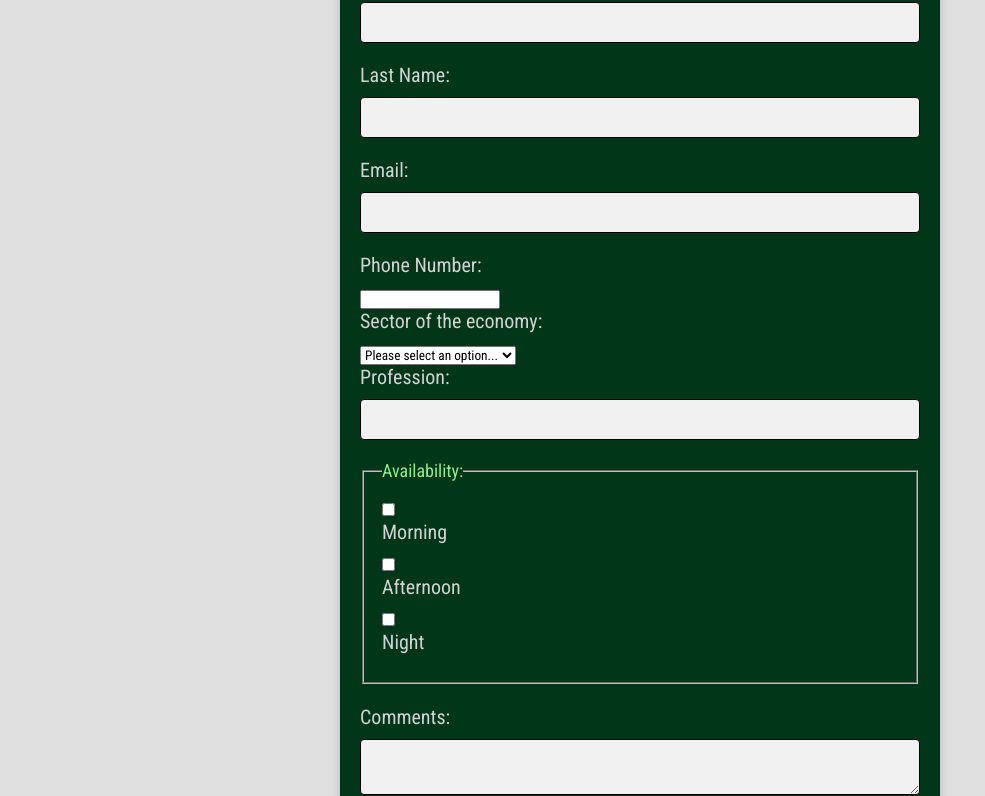
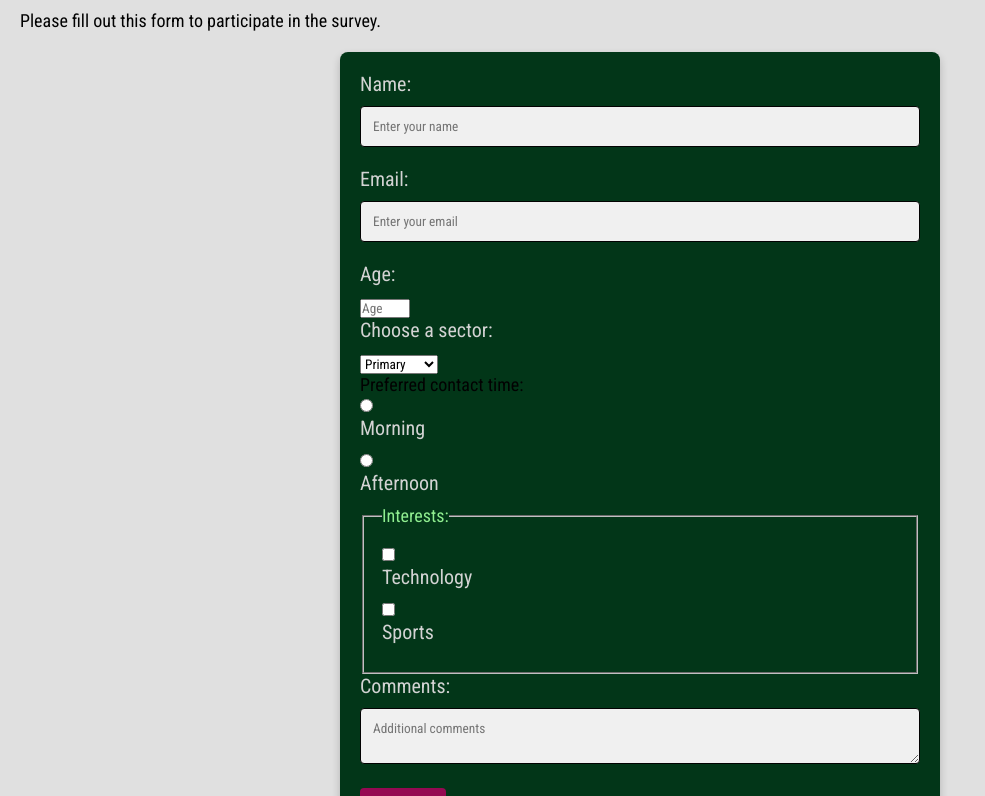
Before and after one commit to sergiov44/html01-profession-survey-form, a plain HTML site: page index.html in a window 1280 px wide. Shown: the part 72-868 px from the top of the page, without its empty margins (0-985 px from the left). Drawn offline with Linux system fonts and the light colour scheme; a web font is replaced by a local one.

Commit message:
code adjusted to meet certificate technical requirements. Project completed

```diff
--- a/index.html
+++ b/index.html
@@ -3,64 +3,48 @@
 <head>
     <meta charset="UTF-8" />
     <meta name="viewport" content="width=device-width, initial-scale=1.0" />
-    <link
-      href="https://fonts.googleapis.com/css2?family=Roboto+Condensed:wght@400;700&family=Amithen&display=swap"
-      rel="stylesheet"
-    />
+    <link href="https://fonts.googleapis.com/css2?family=Roboto+Condensed:wght@400;700&family=Amithen&display=swap" rel="stylesheet" />
     <link rel="stylesheet" href="styles.css" />
     <title>Survey Form</title>
 </head>
 <body>
-    <form>
-      <label for="first-name">First Name:</label>
-      <input type="text" id="first-name" name="first-name" required />
+    <h1 id="title">Profession Survey Form</h1>
+    <p id="description">Please fill out this form to participate in the survey.</p>
+    <br>
+    <form id="survey-form">
+        <label for="name" id="name-label">Name:</label>
+        <input type="text" id="name" name="name" placeholder="Enter your name" required />
 
-      <label for="last-name">Last Name:</label>
-      <input type="text" id="last-name" name="last-name" required />
+        <label for="email" id="email-label">Email:</label>
+        <input type="email" id="email" name="email" placeholder="Enter your email" required />
 
-      <label for="email">Email:</label>
-      <input type="email" id="email" name="email" required />
+        <label for="number" id="number-label">Age:</label>
+        <input type="number" id="number" name="number" placeholder="Age" min="10" max="100" required />
 
-      <label for="phone-number">Phone Number:</label>
-      <input type="number" id="phone-number" name="phone-number" />
-
-      <label for="sector">Sector of the economy:</label>
-      <select id="sector" name="sector">
-        <option value="" disabled selected>Please select an option...</option>
+        <label for="dropdown">Choose a sector:</label>
+        <select id="dropdown" name="sector">
             <option value="primary">Primary</option>
             <option value="secondary">Secondary</option>
-        <option value="tertiary">Tertiary</option>
         </select>
 
-      <br>
-      <label for="profession">Profession:</label>
-      <input type="text" id="profession" name="profession" />
+        <p>Preferred contact time:</p>
+        <input type="radio" id="morning" name="contact-time" value="Morning" />
+        <label for="morning">Morning</label>
+        <input type="radio" id="afternoon" name="contact-time" value="Afternoon" />
+        <label for="afternoon">Afternoon</label>
 
         <fieldset>
-        <legend>Availability:</legend>
-        <input
-          type="checkbox"
-          id="morning"
-          name="availability"
-          value="Morning"
-        />
-        <label for="morning">Morning</label>
-        <input
-          type="checkbox"
-          id="afternoon"
-          name="availability"
-          value="Afternoon"
-        />
-        <label for="afternoon">Afternoon</label>
-        <input type="checkbox" id="night" name="availability" value="Night" />
-        <label for="night">Night</label>
+            <legend>Interests:</legend>
+            <input type="checkbox" id="tech" name="interest" value="Technology" />
+            <label for="tech">Technology</label>
+            <input type="checkbox" id="sports" name="interest" value="Sports" />
+            <label for="sports">Sports</label>
         </fieldset>
 
-      <br>
         <label for="comments">Comments:</label>
-      <textarea id="comments" name="comments"></textarea>
+        <textarea id="comments" name="comments" placeholder="Additional comments"></textarea>
 
-      <button type="submit">Submit</button>
+        <button type="submit" id="submit">Submit</button>
     </form>
 </body>
 </html>
--- a/styles.css
+++ b/styles.css
@@ -29,7 +29,7 @@ fieldset {
 }
 
 h1, h2, h3, h4, h5, h6 {
-    font-family: 'Amithen', cursive;
+    font-family: 'Amithen',
     color: #d3d3d3; /* Light gray color for titles */
     margin-bottom: 20px; /* Added space below titles for better structure */
 }
```
Lines whose indentation alone changed are shown as unchanged.
